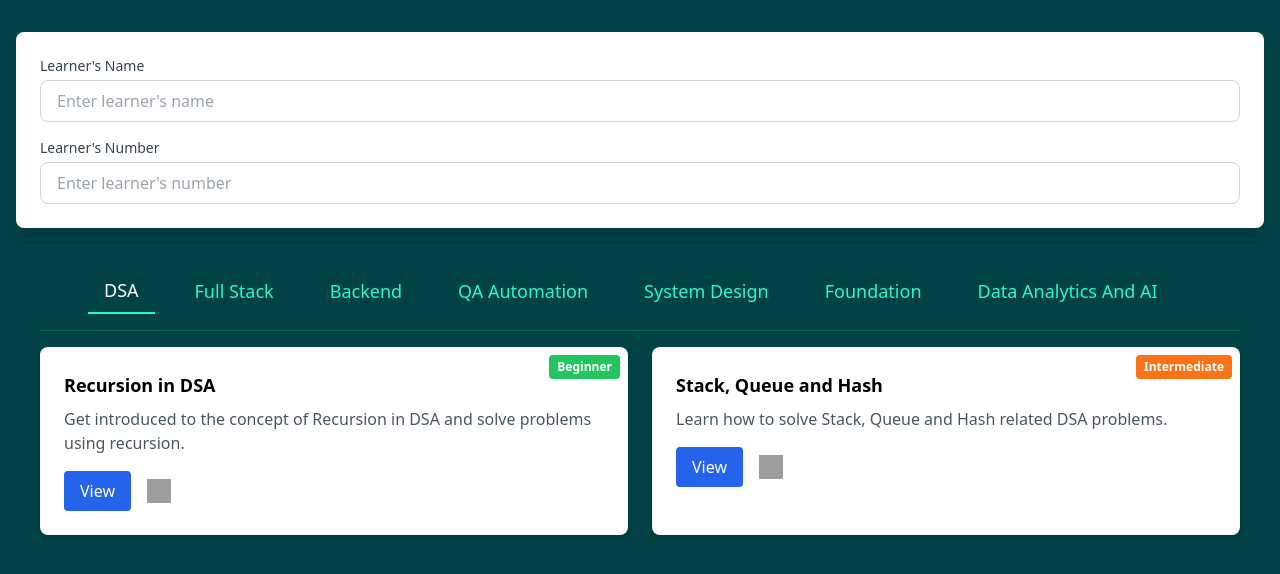
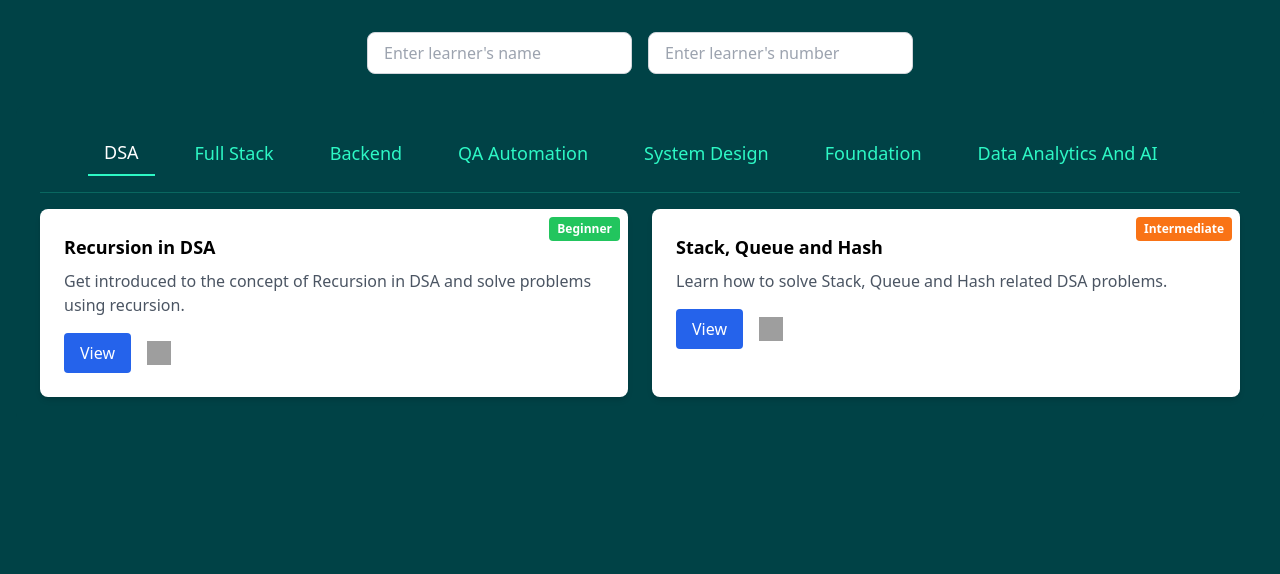
Before and after one commit to Ritwik-28/Video-Showcase, a React (Vite) app: page / in a window 1280 px wide. Shown: the top 574 px of the page. Built offline with nearby package versions, Linux system fonts and the light colour scheme; grey boxes are pictures that could not be loaded.

Commit message:
reverting user form changes

```diff
--- a/src/components/UserForm.tsx
+++ b/src/components/UserForm.tsx
@@ -16,29 +16,17 @@ export const UserForm: React.FC<UserFormProps> = ({
   error
 }) => {
   return (
-    <div className="bg-white rounded-lg p-6 mb-4 shadow-lg">
-      <div className="space-y-4">
-        {/* Name Input */}
-        <div>
-          <label htmlFor="name" className="block text-sm font-medium text-gray-700">Learner's Name</label>
+    <div className="flex justify-center space-x-4 mb-8">
       <input
-            id="name"
         type="text"
         value={name}
         onChange={(e) => onNameChange(e.target.value)}
         placeholder="Enter learner's name"
-            className={`w-full px-4 py-2 mt-1 border rounded-lg focus:outline-none focus:ring-2 focus:ring-blue-500 ${
+        className={`px-4 py-2 border rounded-lg ${
           error && !name ? 'border-red-500' : 'border-gray-300'
         }`}
       />
-          {error && !name && <p className="text-xs text-red-500 mt-1">Please enter a name.</p>}
-        </div>
-
-        {/* Number Input */}
-        <div>
-          <label htmlFor="number" className="block text-sm font-medium text-gray-700">Learner's Number</label>
       <input
-            id="number"
         type="text"
         value={number}
         onChange={(e) => {
@@ -46,13 +34,10 @@ export const UserForm: React.FC<UserFormProps> = ({
           onNumberChange(value);
         }}
         placeholder="Enter learner's number"
-            className={`w-full px-4 py-2 mt-1 border rounded-lg focus:outline-none focus:ring-2 focus:ring-blue-500 ${
+        className={`px-4 py-2 border rounded-lg ${
           error && (!number || number.length !== 10) ? 'border-red-500' : 'border-gray-300'
         }`}
       />
-          {error && (!number || number.length !== 10) && <p className="text-xs text-red-500 mt-1">Please enter a valid 10-digit number.</p>}
-        </div>
-      </div>
     </div>
   );
 };
```
Lines whose indentation alone changed are shown as unchanged.
